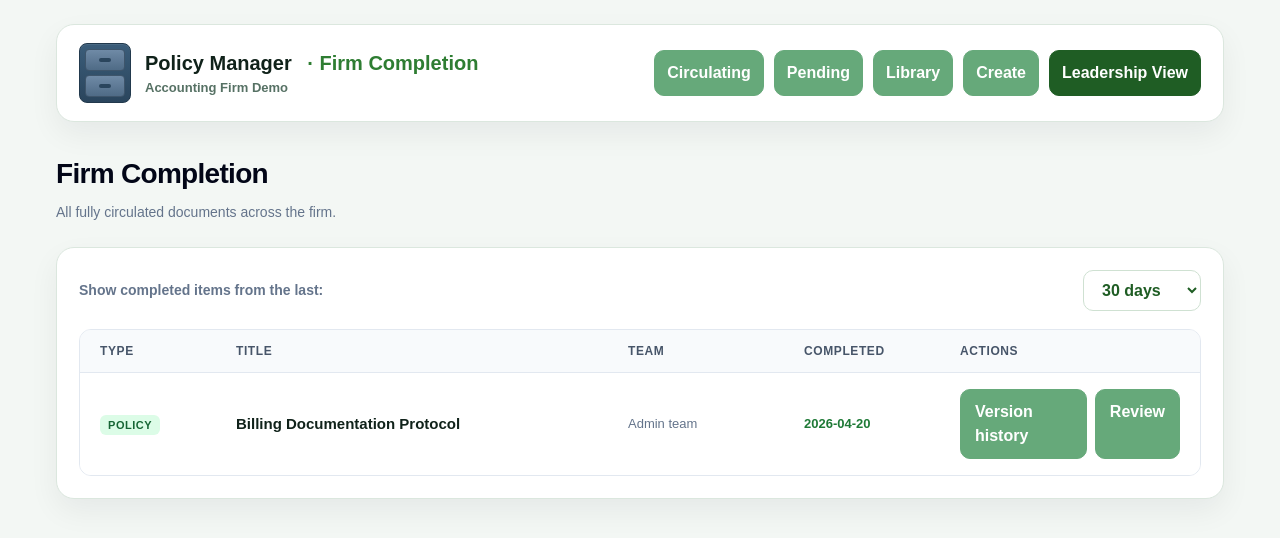
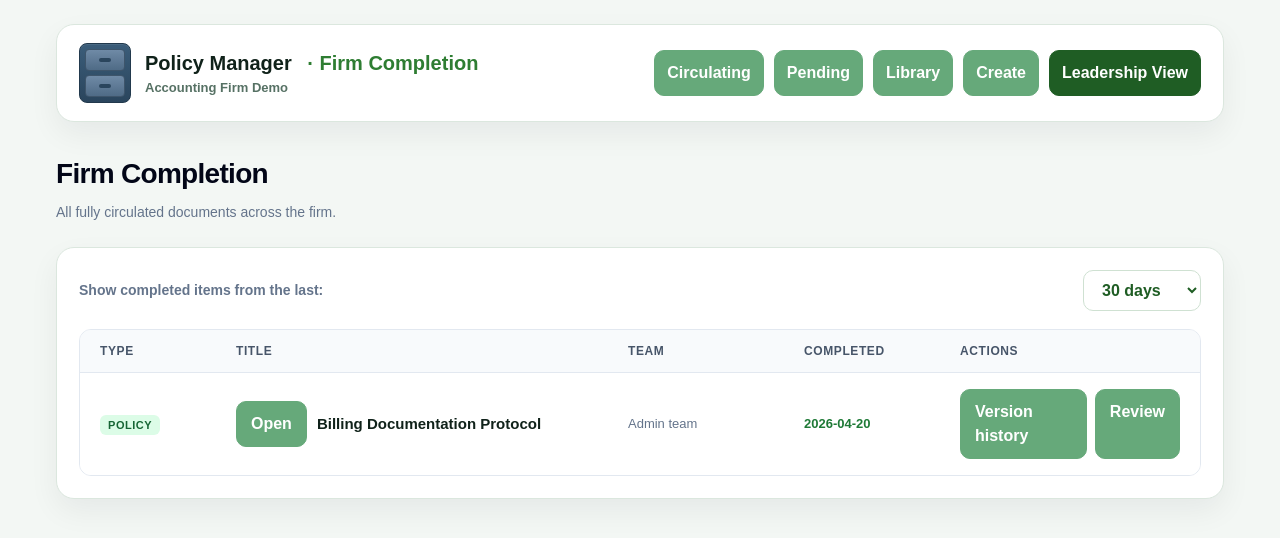
Before and after one commit to phoenixinc37-hue/policy-manager, a Next.js app: page /completion in a window 1280 px wide. Shown: the top 538 px of the page. Built offline with nearby package versions, Linux system fonts and the light colour scheme.

Commit message:
feat: add open button to completion rows

```diff
--- a/app/completion/page.tsx
+++ b/app/completion/page.tsx
@@ -78,7 +78,10 @@ export default function CompletionPage({ searchParams }: { searchParams?: { days
                       {doc.type === "SOG" && <span style={{ ...typeBadge, background: "#e0f2fe", color: "#0369a1" }}>SOG</span>}
                       {doc.type === "Memo" && <span style={{ ...typeBadge, background: "#f3f4f6", color: "#475569" }}>MEMO</span>}
                     </div>
-                    <div style={{ fontSize: 15, fontWeight: 600 }}>{doc.title}</div>
+                    <div style={{ display: "flex", alignItems: "center", gap: 10 }}>
+                      <Link href={`/policy-index/document/${doc.id}`} style={actionButtonLink}>Open</Link>
+                      <div style={{ fontSize: 15, fontWeight: 600 }}>{doc.title}</div>
+                    </div>
                     <div style={{ fontSize: 13, color: "#64748b" }}>{doc.team}</div>
                     <div style={{ fontSize: 13, color: "#1f7a37", fontWeight: 700 }}>{doc.completedDate}</div>
                     <div style={{ display: "flex", gap: 8, justifyContent: "flex-end" }}>
```
